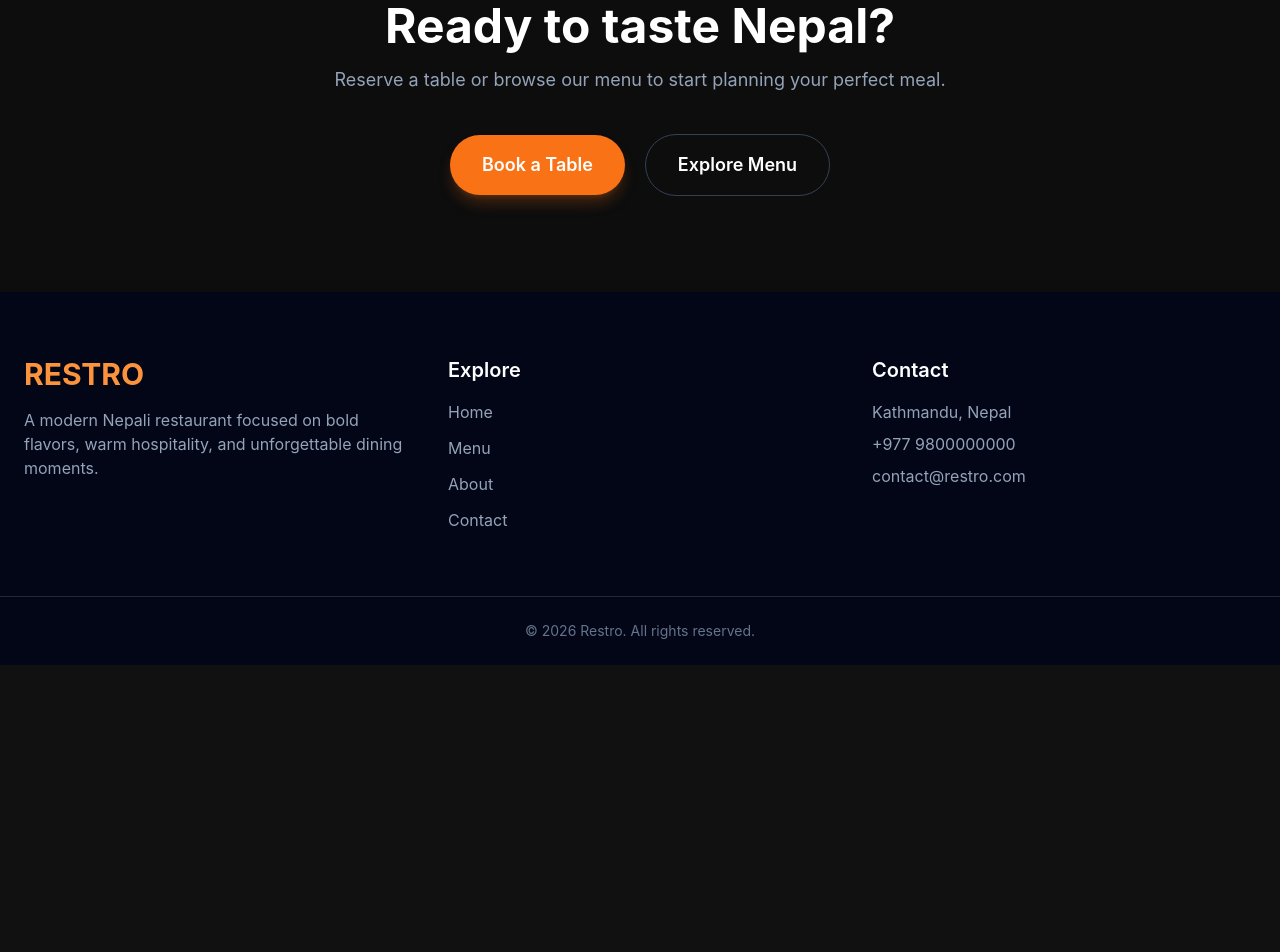
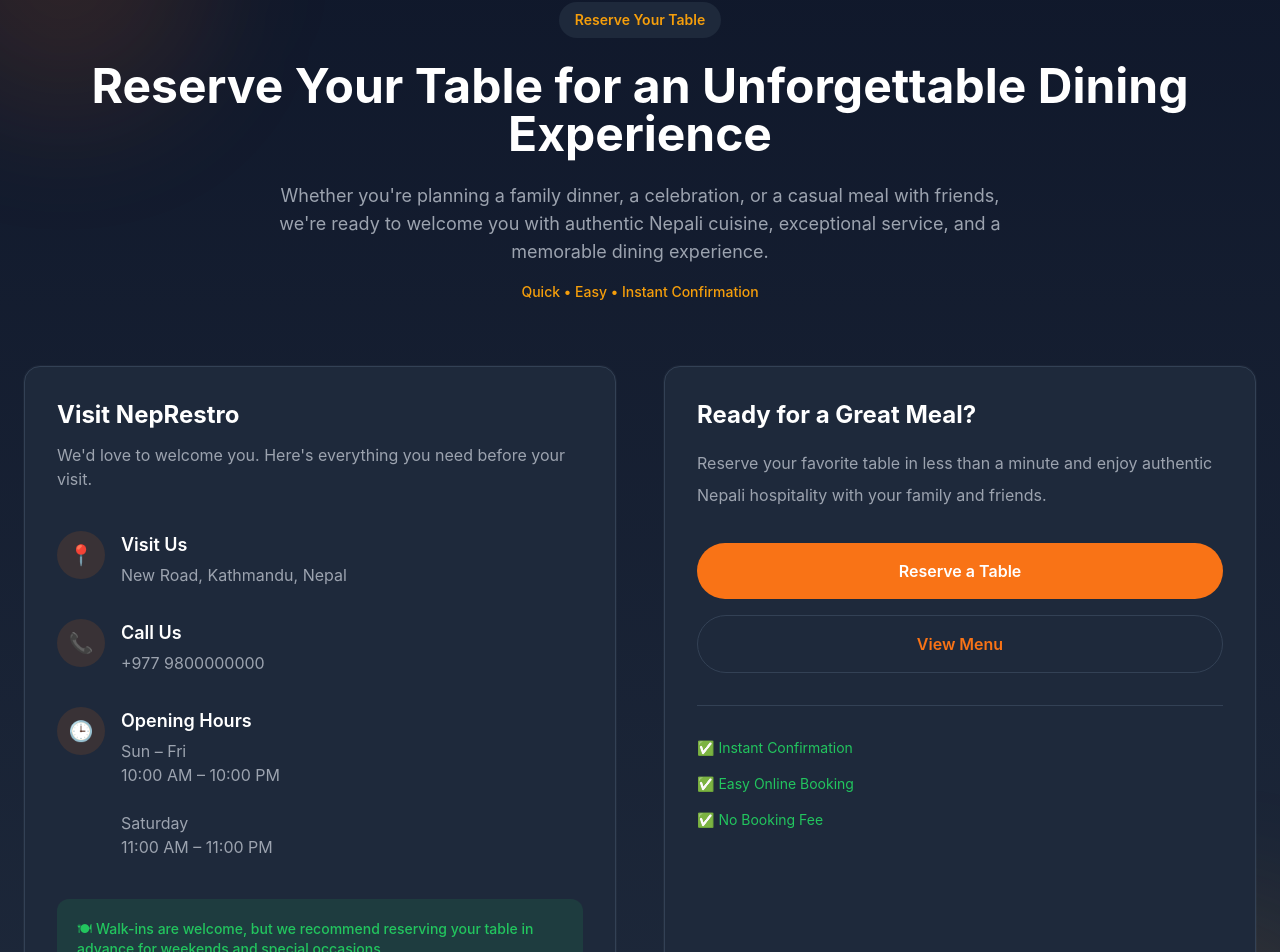
Before and after one commit to ApexWeb-tech/NepRestro, a Next.js app: page / in a window 1280 px wide. Shown: the part 6000-6952 px from the top of the page. Before the commit the page ends 6665 px from the top, so only its background shows below. Built offline with nearby package versions, Linux system fonts and the light colour scheme.

Commit message:
Reservation Call-to-Action Step 6 Completed

```diff
--- a/app/(public)/page.tsx
+++ b/app/(public)/page.tsx
@@ -5,6 +5,7 @@
 import WhyChooseUs from '@/components/public/WhyChooseUs';
 import Gallery from '@/components/public/Gallery';
 import Testimonials from '@/components/public/Testimonials';
+import ReservationCTA from '@/components/public/ReservationCTA';
 
 /*
   ────────────────────────────────────────────
@@ -186,34 +187,8 @@
       {/* ── TESTIMONIALS ── */}
       <Testimonials />
 
-      {/* ── CTA ── */}
-      <section className='bg-[#0d0d0d] px-6 py-24'>
-        <div className='mx-auto max-w-7xl text-center'>
-          <h2 className='heading-font text-3xl font-bold text-white sm:text-4xl lg:text-5xl'>Ready to taste Nepal?</h2>
-          <p className='body-font mx-auto mt-4 max-w-2xl text-base leading-7 text-slate-400 md:text-lg'>
-            Reserve a table or browse our menu to start planning your perfect meal.
-          </p>
-          <div className='mt-10 flex flex-col items-center justify-center gap-5 sm:flex-row'>
-            <Link
-              href='/reservations'
-              style={{ backgroundColor: 'var(--color-primary)' }}
-              className='body-font rounded-full px-8 py-4 text-base font-semibold text-white shadow-lg shadow-orange-500/25 transition hover:bg-orange-600 md:text-lg'
-            >
-              Book a Table
-            </Link>
-            <Link
-              href='/menu'
-              style={{
-                borderColor: 'var(--color-border)',
-                color: 'var(--color-heading)',
-              }}
-              className='body-font rounded-full border px-8 py-4 text-base font-semibold transition hover:bg-white/10 md:text-lg'
-            >
-              Explore Menu
-            </Link>
-          </div>
-        </div>
-      </section>
+      {/* ── RESERVATION CTA ── */}
+      <ReservationCTA />
 
     </main>
   );
--- /dev/null
+++ b/components/public/ReservationCTA.tsx
@@ -0,0 +1,241 @@
+import Link from 'next/link';
+
+export default function ReservationCTA() {
+  return (
+    <section
+      className='relative overflow-hidden py-24'
+      style={{
+        background: 'linear-gradient(180deg, rgba(15,23,42,1) 0%, rgba(30,41,59,1) 100%)',
+      }}
+    >
+      {/* Decorative glow — top left */}
+      <div
+        className='absolute -left-20 -top-20 h-72 w-72 rounded-full blur-3xl'
+        style={{ background: 'rgba(249,115,22,0.12)' }}
+      />
+
+      {/* Decorative glow — bottom right */}
+      <div
+        className='absolute -bottom-20 -right-20 h-72 w-72 rounded-full blur-3xl'
+        style={{ background: 'rgba(245,158,11,0.10)' }}
+      />
+
+      {/* Content above glows */}
+      <div className='relative z-10 mx-auto max-w-7xl px-6'>
+
+        {/* ── Section Header ── */}
+        <div className='mb-16 text-center'>
+
+          {/* Badge */}
+          <span
+            className='inline-block rounded-full px-4 py-2 text-sm font-semibold'
+            style={{
+              backgroundColor: 'var(--color-surface)',
+              color: 'var(--color-secondary)',
+            }}
+          >
+            Reserve Your Table
+          </span>
+
+          {/* Heading */}
+          <h2 className='heading-font mt-6 text-3xl font-bold text-white sm:text-4xl lg:text-5xl'>
+            Reserve Your Table for an Unforgettable Dining Experience
+          </h2>
+
+          {/* Subtitle */}
+          <p className='body-font mx-auto mt-6 max-w-3xl text-base leading-8 text-gray-400 sm:text-lg'>
+            Whether you're planning a family dinner, a celebration, or a casual meal
+            with friends, we're ready to welcome you with authentic Nepali cuisine,
+            exceptional service, and a memorable dining experience.
+          </p>
+
+          {/* Trust message */}
+          <p
+            className='body-font mt-4 text-sm font-medium'
+            style={{ color: 'var(--color-secondary)' }}
+          >
+            Quick • Easy • Instant Confirmation
+          </p>
+
+        </div>
+
+        {/* ── Two Column Layout ── */}
+        <div className='grid gap-12 lg:grid-cols-2'>
+
+          {/* ── Left Column: Restaurant Information ── */}
+          <div
+            className='rounded-2xl border p-8 shadow-md transition-all duration-300 hover:-translate-y-2 hover:shadow-xl'
+            style={{
+              backgroundColor: 'var(--color-surface)',
+              borderColor: 'var(--color-border)',
+              boxShadow: '0 0 0 1px rgba(255,255,255,0.03)',
+            }}
+          >
+            <h3 className='heading-font text-2xl font-bold text-white'>
+              Visit NepRestro
+            </h3>
+            <p className='body-font mt-3 text-gray-400'>
+              We'd love to welcome you. Here's everything you need before your visit.
+            </p>
+
+            <div className='mt-10 space-y-8'>
+
+              {/* Address */}
+              <div className='flex items-start gap-4'>
+                <div
+                  className='flex h-12 w-12 flex-shrink-0 items-center justify-center rounded-full text-xl'
+                  style={{
+                    backgroundColor: 'rgba(249,115,22,0.12)',
+                    color: 'var(--color-primary)',
+                  }}
+                >
+                  📍
+                </div>
+                <div>
+                  <h4 className='heading-font text-lg font-semibold text-white'>
+                    Visit Us
+                  </h4>
+                  <p className='body-font mt-1 text-gray-400'>
+                    New Road, Kathmandu, Nepal
+                  </p>
+                </div>
+              </div>
+
+              {/* Phone */}
+              <div className='flex items-start gap-4'>
+                <div
+                  className='flex h-12 w-12 flex-shrink-0 items-center justify-center rounded-full text-xl'
+                  style={{
+                    backgroundColor: 'rgba(249,115,22,0.12)',
+                    color: 'var(--color-primary)',
+                  }}
+                >
+                  📞
+                </div>
+                <div>
+                  <h4 className='heading-font text-lg font-semibold text-white'>
+                    Call Us
+                  </h4>
+                  <p className='body-font mt-1 text-gray-400'>
+                    +977 9800000000
+                  </p>
+                </div>
+              </div>
+
+              {/* Opening Hours */}
+              <div className='flex items-start gap-4'>
+                <div
+                  className='flex h-12 w-12 flex-shrink-0 items-center justify-center rounded-full text-xl'
+                  style={{
+                    backgroundColor: 'rgba(249,115,22,0.12)',
+                    color: 'var(--color-primary)',
+                  }}
+                >
+                  🕒
+                </div>
+                <div>
+                  <h4 className='heading-font text-lg font-semibold text-white'>
+                    Opening Hours
+                  </h4>
+                  <p className='body-font mt-1 whitespace-pre-line text-gray-400'>
+                    {`Sun – Fri\n10:00 AM – 10:00 PM\n\nSaturday\n11:00 AM – 11:00 PM`}
+                  </p>
+                </div>
+              </div>
+
+            </div>
+
+            {/* Reservation note */}
+            <div
+              className='mt-10 rounded-xl p-5'
+              style={{ backgroundColor: 'rgba(34,197,94,0.12)' }}
+            >
+              <p
+                className='body-font text-sm font-medium'
+                style={{ color: 'var(--color-success)' }}
+              >
+                🍽 Walk-ins are welcome, but we recommend reserving your table in advance
+                for weekends and special occasions.
+              </p>
+            </div>
+
+          </div>
+
+          {/* ── Right Column: Reservation Action Card ── */}
+          <div
+            className='rounded-2xl border p-8 shadow-md transition-all duration-300 ease-out hover:-translate-y-2 hover:shadow-xl'
+            style={{
+              backgroundColor: 'var(--color-surface)',
+              borderColor: 'var(--color-border)',
+              boxShadow: '0 0 0 1px rgba(255,255,255,0.03)',
+            }}
+          >
+            {/* Heading */}
+            <h3 className='heading-font text-2xl font-bold text-white'>
+              Ready for a Great Meal?
+            </h3>
+
+            {/* Description */}
+            <p className='body-font mt-4 leading-8 text-gray-400'>
+              Reserve your favorite table in less than a minute and enjoy authentic
+              Nepali hospitality with your family and friends.
+            </p>
+
+            {/* Buttons */}
+            <div className='mt-8'>
+              <Link
+                href='/reservations'
+                className='body-font block w-full rounded-full px-6 py-4 text-center font-semibold text-white transition-all duration-300 ease-out hover:scale-[1.03] hover:shadow-xl active:scale-95'
+                style={{ backgroundColor: 'var(--color-primary)' }}
+              >
+                Reserve a Table
+              </Link>
+
+              <Link
+                href='/menu'
+                className='body-font mt-4 block w-full rounded-full border px-6 py-4 text-center font-semibold transition-all duration-300 hover:-translate-y-1 hover:bg-white/5'
+                style={{
+                  borderColor: 'var(--color-border)',
+                  color: 'var(--color-primary)',
+                }}
+              >
+                View Menu
+              </Link>
+            </div>
+
+            {/* Divider */}
+            <hr
+              className='my-8'
+              style={{ borderColor: 'var(--color-border)' }}
+            />
+
+            {/* Trust Badges */}
+            <div className='space-y-4'>
+              <p
+                className='body-font flex items-center gap-3 text-sm'
+                style={{ color: 'var(--color-success)' }}
+              >
+                ✅ Instant Confirmation
+              </p>
+              <p
+                className='body-font flex items-center gap-3 text-sm'
+                style={{ color: 'var(--color-success)' }}
+              >
+                ✅ Easy Online Booking
+              </p>
+              <p
+                className='body-font flex items-center gap-3 text-sm'
+                style={{ color: 'var(--color-success)' }}
+              >
+                ✅ No Booking Fee
+              </p>
+            </div>
+
+          </div>
+
+        </div>
+
+      </div>
+    </section>
+  );
+}
```
